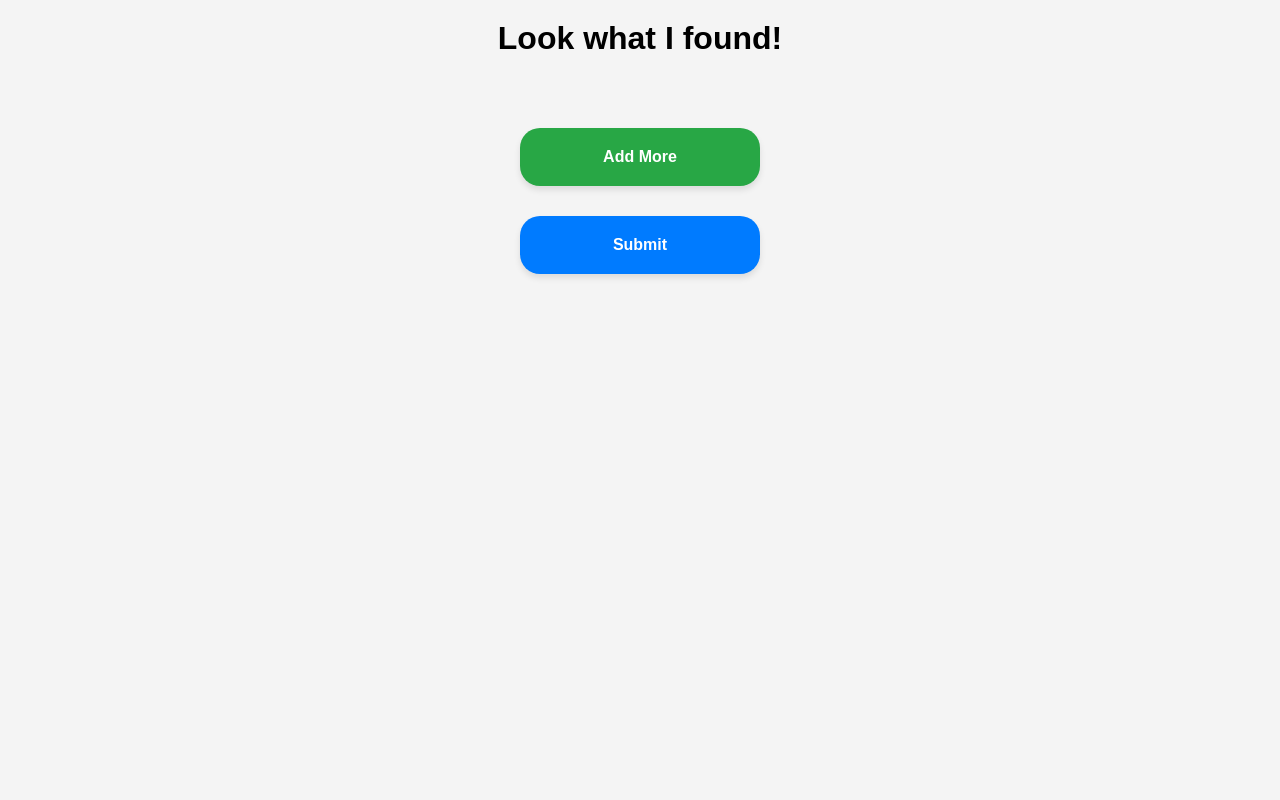
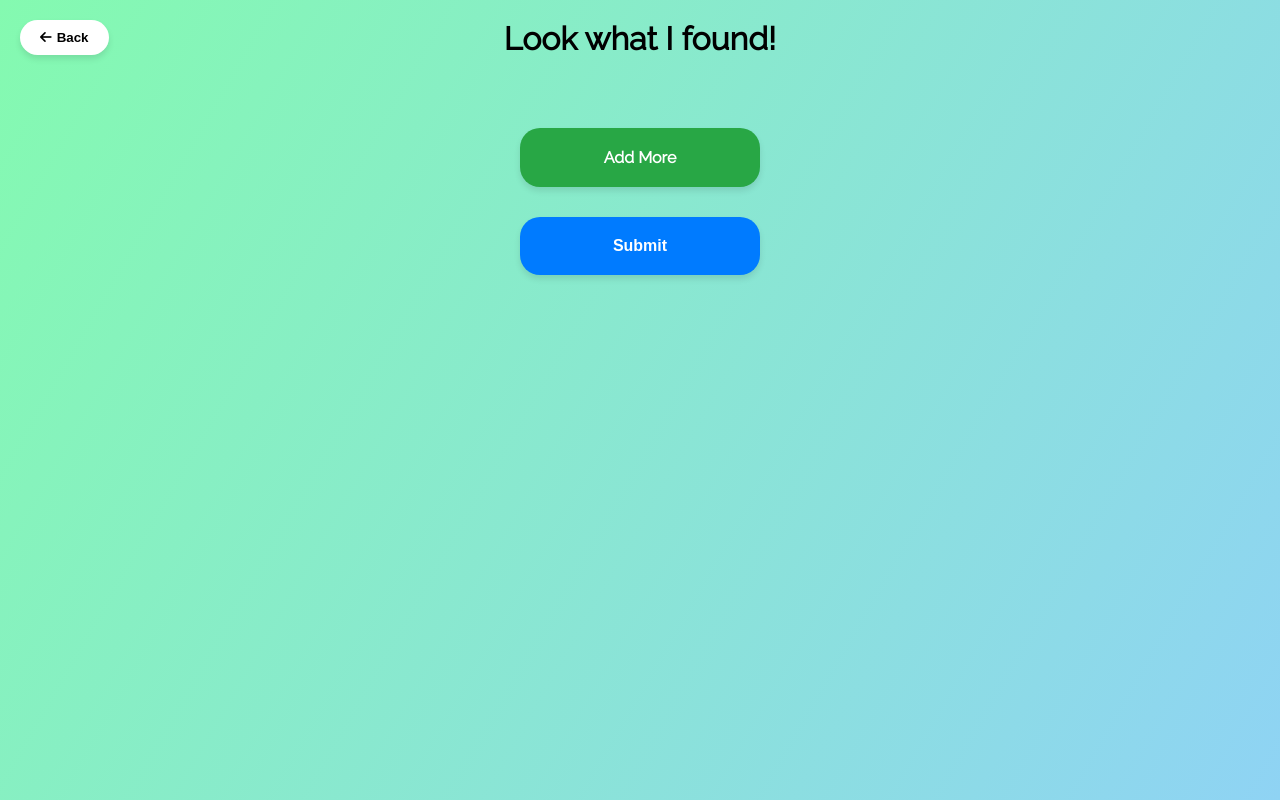
Before and after one commit to justinwhitfieldd/RecipeVision, a Flask app: page /ingredients in a window 1280 px wide. Run offline with Flask 3, Linux system fonts and the light colour scheme; parts of the project's set-up code (start-up, migrations or seed data) failed here and were passed over.

Commit message:
very very good ui!

```diff
--- a/templates/ingredients.html
+++ b/templates/ingredients.html
@@ -2,18 +2,41 @@
 <html lang="en">
 <head>
     <meta charset="UTF-8">
+    <meta name="viewport" content="width=device-width, initial-scale=1.0">
+    <link href="https://fonts.googleapis.com/css2?family=Pacifico&display=swap" rel="stylesheet">
+    <link href="https://fonts.googleapis.com/css2?family=Varela+Round&display=swap" rel="stylesheet">
+    <link href="https://fonts.googleapis.com/css2?family=Raleway&display=swap" rel="stylesheet">
+    <link href="https://cdnjs.cloudflare.com/ajax/libs/font-awesome/6.0.0-beta3/css/all.min.css" rel="stylesheet">
+
     <title>Recognized Ingredients</title>
     <script src="https://ajax.googleapis.com/ajax/libs/jquery/3.5.1/jquery.min.js"></script>
 
     <style>
-        body {
-            margin: 0;
-            font-family: Arial, sans-serif;
-            display: flex;
-            flex-direction: column;
-            align-items: center;
-            background-color: #f4f4f4; /* Light grey background for a subtle contrast */
+                :root {
+            /* add the same root variables */
+            --primary-color: #84fab0;
+            --secondary-color: #8fd3f4;
+            --text-color: #fff;
+            --button-size-small: 60px;
+            --button-size-large: 80px;
+            --icon-size: 24px;
+
         }
+        html {
+    height: 100%;
+    background: linear-gradient(120deg, var(--primary-color) 0%, var(--secondary-color) 100%);
+}
+
+body {
+    margin: 0;
+    min-height: 100%;  /* ensures body takes up full height of html */
+    display: flex;
+    flex-direction: column;
+    align-items: center;
+    font-family: 'Raleway', sans-serif;
+    background: none; /* remove the background gradient from body */
+}
+
         h1 {
             margin-top: 20px;
         }
@@ -88,10 +111,44 @@
         .submit-btn:hover {
             background-color: #0056b3; /* Darker blue on hover */
         }
+        .back-btn {
+            position: absolute;
+            top: 20px;
+            left: 20px;
+            background-color: #ffffff;
+            color: #000000;
+            border: none;
+            padding: 10px 20px;
+            border-radius: 20px;
+            box-shadow: 0 4px 6px rgba(0,0,0,0.1);
+            cursor: pointer;
+            font-weight: bold;
+            display: flex;
+            align-items: center;
+            justify-content: center;
+        }
 
+        .back-btn:hover {
+            background-color: #f0f0f0;
+        }
+
+        .back-btn i {
+            margin-right: 5px;
+        }
+        @media (max-width: 767px) {
+    .back-btn {
+        top: 5px;  /* Adjust position to avoid overlap */
+        font-size: 0.8rem;  /* Reduce font size for better mobile view */
+    }
+
+    h1 {
+        margin-top: 60px;  /* Push the title down to avoid overlap with back button */
+    }
+}
     </style>
 </head>
 <body>
+    <button class="back-btn" onclick="goBack()"><i class="fas fa-arrow-left"></i> Back</button>
 
     <h1>Look what I found!</h1>
 
@@ -104,7 +161,9 @@
         <button class="submit-btn" onclick="submitIngredients()">Submit</button>
     </div>
     <script>
-
+    function goBack() {
+        window.location.href = "/camera";
+    }
         // Your script remains unchanged
         const ingredients = {{ ingredients|tojson|safe }};
 
```
Also changed, not shown: templates/recipes.html (+49 -3 lines).
